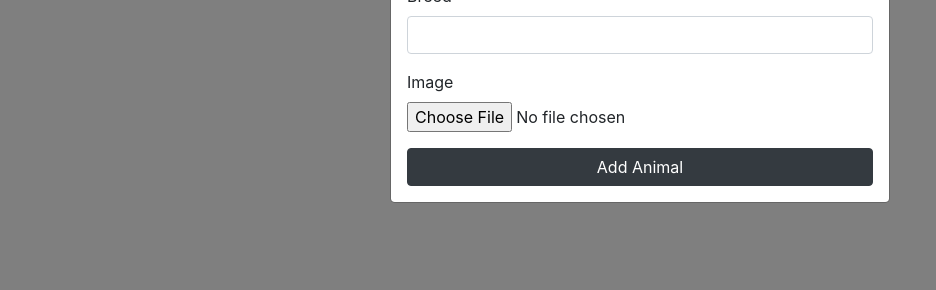
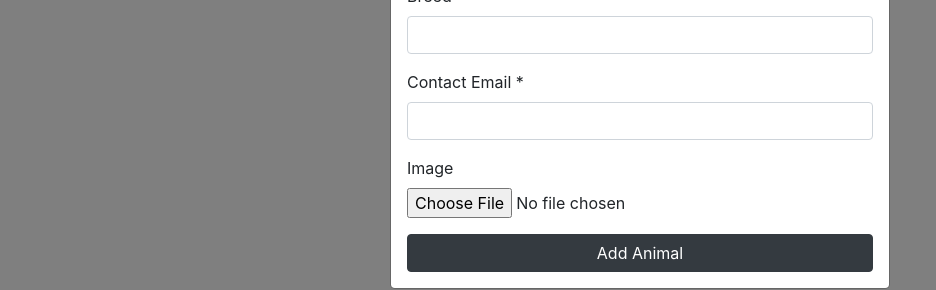
Before and after one commit to maresmartinez/animal-adoption-website, a React (Create React App) app in the folder client/: page / in a window 1280 px wide. Both pictures are taken after a click on the button "Add Animal". Shown: the part 406-696 px from the top of the page, without its empty margins (0-936 px from the left). Built offline with nearby package versions, Linux system fonts and the light colour scheme; no server answers.

Commit message:
Display animal images and contact email

```diff
--- a/client/src/components/AnimalList.js
+++ b/client/src/components/AnimalList.js
@@ -3,6 +3,7 @@ import { connect } from 'react-redux';
 import { getAnimals, deleteAnimal } from '../actions/animalActions';
 import PropTypes from 'prop-types';
 import AnimalListItem from '../components/AnimalListItem';
+import { Row, Col } from 'reactstrap';
 
 class AnimalList extends Component {
 
@@ -14,11 +15,13 @@ class AnimalList extends Component {
     const { animals } = this.props.animal;
 
     return (
-      <>
-        {animals.map((animal) => (
-          <AnimalListItem key={ animal._id } animal={ animal } />
+      <Row>
+        { animals.map((animal) => (
+          <Col md="6">
+            <AnimalListItem key={ animal._id } animal={ animal } />
+          </Col>
         )) }
-      </>
+      </Row>
     );
   };
 };
--- a/client/src/components/AnimalListItem.js
+++ b/client/src/components/AnimalListItem.js
@@ -8,6 +8,7 @@ import {
   CardHeader,
   CardBody,
   CardText,
+  CardImg,
 } from 'reactstrap';
 import AnimalModal from '../components/AnimalModal';
 
@@ -18,14 +19,16 @@ class AnimalListItem extends Component {
   };
 
   render() {
-    const { _id, name, description, species, breed } = this.props.animal;
+    const { _id, name, description, species, breed, imageURL, contactEmail } = this.props.animal;
     return (
       <Card body className="my-3 p-0">
         <CardHeader>{ name }</CardHeader>
+        {imageURL && <CardImg top width="20%" src={ imageURL } alt="Card image cap" /> }
         <CardBody>
           <CardText><strong>Species:</strong> { species }</CardText>
-          <CardText><strong>Breed:</strong> { breed || 'Unknown' }</CardText>
+          { breed && <CardText><strong>Breed:</strong> { breed }</CardText> }
           <CardText>{ description }</CardText>
+          <CardText>Please lease contact <strong>{ contactEmail }</strong> to learn more about { name }.</CardText>
           <Button color="danger" size="sm" className="mr-2" onClick={ this.onDeleteClick.bind(this, _id) }>Delete</Button>
           <AnimalModal animal={ this.props.animal } buttonProps={ { color: 'primary', size: 'sm' } } />
         </CardBody>
--- a/client/src/components/AnimalModal.js
+++ b/client/src/components/AnimalModal.js
@@ -12,7 +12,6 @@ import {
 import { connect } from 'react-redux';
 import { addAnimal, editAnimal } from '../actions/animalActions';
 import PropTypes from 'prop-types';
-import axios from 'axios';
 import imageUploader from '../utils/imageUploader';
 
 class AnimalModal extends Component {
@@ -22,6 +21,7 @@ class AnimalModal extends Component {
     description: this.props.animal ? this.props.animal.description : '',
     species: this.props.animal ? this.props.animal.species : '',
     breed: this.props.animal ? this.props.animal.breed : '',
+    contactEmail: this.props.animal ? this.props.animal.contactEmail : '',
     image: null,
   };
 
@@ -33,6 +33,7 @@ class AnimalModal extends Component {
 
   onInputChange = (e) => {
     if (e.target.name === 'image') {
+      // TODO: Add validation, image size cannot exceed 10mb
       this.setState({ [e.target.name]: e.target.files[0] });
     } else {
       this.setState({ [e.target.name]: e.target.value });
@@ -42,16 +43,18 @@ class AnimalModal extends Component {
   onSubmit = async e => {
     e.preventDefault();
 
-    const { name, description, species, breed, image } = this.state;
+    const { name, description, species, breed, image, contactEmail } = this.state;
 
     const newAnimalProps = {
       name,
       description,
       species,
-      breed
+      breed,
+      contactEmail
     };
 
     if (image) {
+      // TODO: Add ability to remove image
       newAnimalProps.imageURL = await imageUploader(image);
     };
 
@@ -96,6 +99,10 @@ class AnimalModal extends Component {
                 <Input type="text" name="breed" id="breed" onChange={ this.onInputChange } value={ this.state.breed } />
               </FormGroup>
               <FormGroup>
+                <Label for="contactEmail">Contact Email *</Label>
+                <Input type="email" name="contactEmail" id="contactEmail" onChange={ this.onInputChange } value={ this.state.contactEmail } />
+              </FormGroup>
+              <FormGroup>
                 <Label for="Image">Image</Label>
                 <Input type="file" name="image" id="image" onChange={ this.onInputChange } />
               </FormGroup>
```
Also changed, not shown: 1 other file (tests, documents, lock files or other folders).
